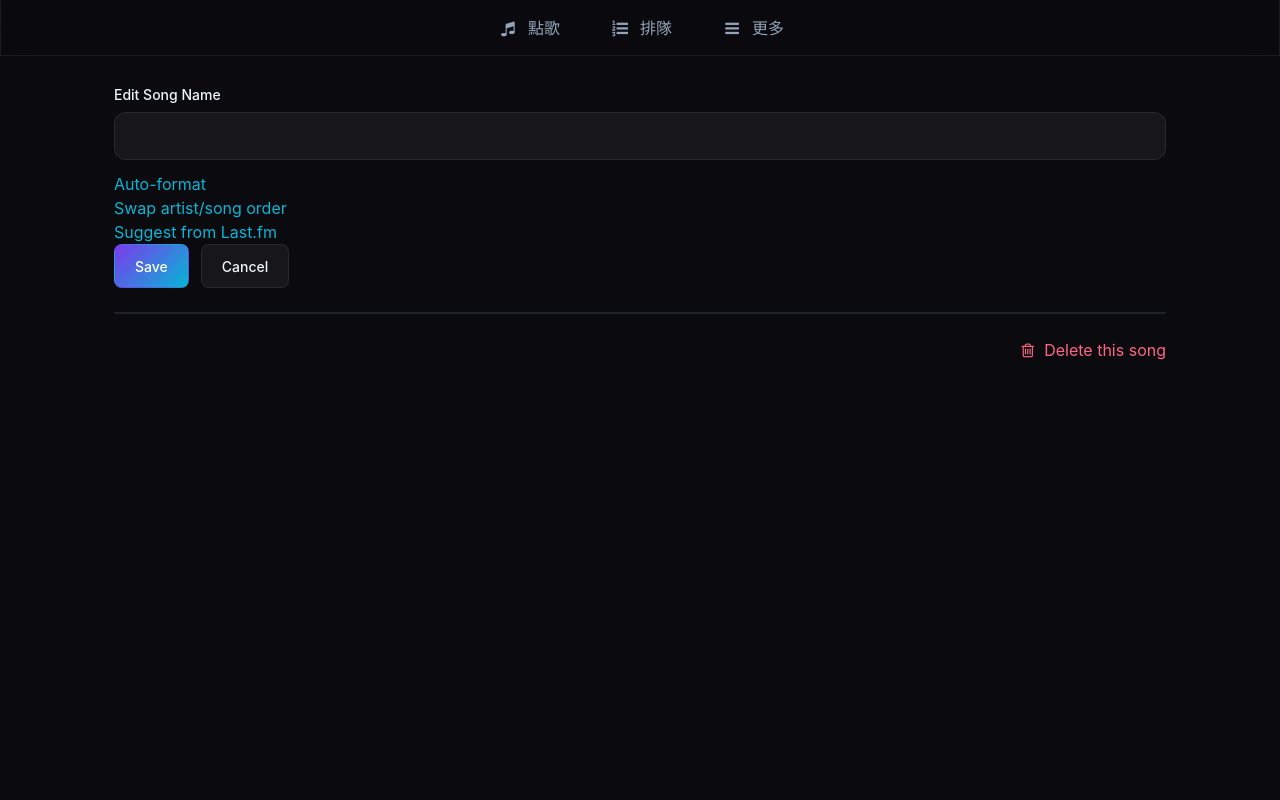
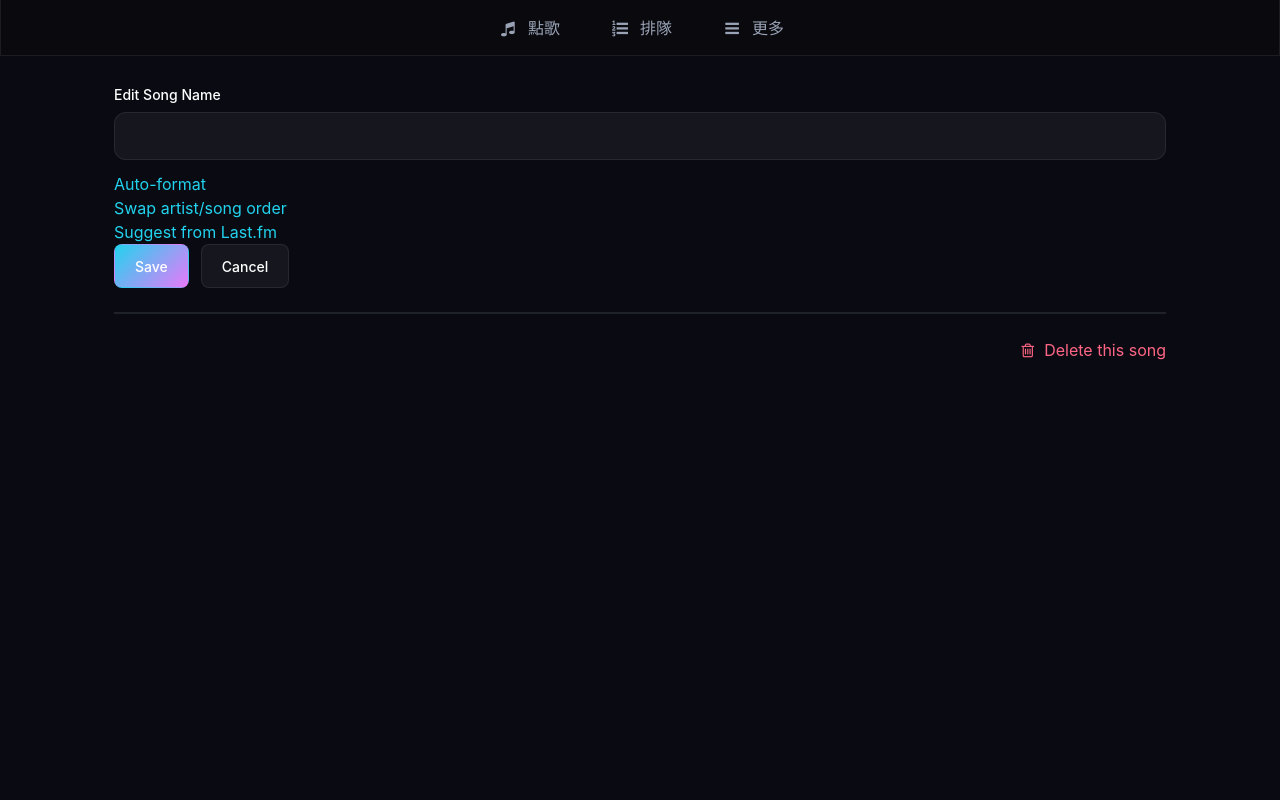
Before and after one commit to victor3359/AloeberryHome-KTV-System, a Python web app: template pikaraoke/templates/edit.html in a window 1280 px wide. Run offline with Jinja, Linux system fonts and the light colour scheme; the template is opened without the code that fills it, so the values that code supplies are empty; some libraries are stand-ins or nearby versions.

Commit message:
feat: apply Neon Night palette to design tokens
Co-Authored-By: Claude Opus 4.8 (1M context) <noreply@anthropic.com>

```diff
--- a/pikaraoke/static/modern-theme.css
+++ b/pikaraoke/static/modern-theme.css
@@ -10,30 +10,32 @@
    -------------------------------------------------------------------------- */
 :root {
     /* Background */
-    --bg-base: #0a0a0f;
+    --bg-base: #0a0a12;
     --bg-surface: rgba(255, 255, 255, 0.05);
     --bg-surface-strong: rgba(255, 255, 255, 0.08);
     --bg-surface-hover: rgba(255, 255, 255, 0.1);
 
     /* Text */
-    --text-primary: #f1f5f9;
-    --text-secondary: #94a3b8;
-    --text-tertiary: #64748b;
+    --text-primary: #ffffff;
+    --text-secondary: #9aa3b5;
+    --text-tertiary: #7c8499;
 
     /* Accent */
-    --accent-gradient: linear-gradient(135deg, #7c3aed, #06b6d4);
-    --accent-purple: #7c3aed;
-    --accent-cyan: #06b6d4;
+    --accent-gradient: linear-gradient(135deg, #22d3ee, #e879f9);
+    --accent-purple: #a78bfa;
+    --accent-cyan: #22d3ee;
+    --accent-2: #e879f9;
+    --accent-violet: #a78bfa;
 
     /* Status */
-    --color-success: #10b981;
+    --color-success: #34d399;
     --color-danger: #ef4444;
-    --color-warning: #f59e0b;
+    --color-warning: #facc15;
 
     /* Borders */
     --border-subtle: rgba(255, 255, 255, 0.08);
     --border-medium: rgba(255, 255, 255, 0.12);
-    --border-accent: rgba(124, 58, 237, 0.4);
+    --border-accent: rgba(34, 211, 238, 0.4);
 
     /* Radii */
     --radius-card: 12px;
@@ -49,13 +51,15 @@
     --mini-player-height: 56px;
 
     /* Glass */
+    --panel: rgba(255, 255, 255, 0.06);
+    --panel-border: rgba(255, 255, 255, 0.12);
     --glass-blur: 12px;
     --glass-blur-strong: 16px;
     --glass-bg: rgba(255, 255, 255, 0.05);
     --glass-border: rgba(255, 255, 255, 0.08);
 
     /* Shadows */
-    --shadow-glow: 0 0 20px rgba(124, 58, 237, 0.15);
+    --shadow-glow: 0 0 20px rgba(34, 211, 238, 0.18);
     --shadow-card: 0 4px 24px rgba(0, 0, 0, 0.3);
     --shadow-dropdown: 0 8px 32px rgba(0, 0, 0, 0.5);
 
--- a/pikaraoke/templates/base.html
+++ b/pikaraoke/templates/base.html
@@ -13,7 +13,7 @@
   <script src="{{  url_for('static', filename='socket.io-4.8.3.min.js') }}"></script>
   <script src="{{  url_for('static', filename='spa-navigation.js') }}"></script>
   <link rel="stylesheet" href="{{  url_for('static', filename='bulma.min.css') }}">
-  <link rel="stylesheet" href="{{  url_for('static', filename='modern-theme.css') }}?v=3">
+  <link rel="stylesheet" href="{{  url_for('static', filename='modern-theme.css') }}?v=4">
   <link rel="stylesheet" href="{{  url_for('static', filename='custom.css') }}?v=3">
   <link rel="icon" type="image/png" href="{{  url_for('static', filename='images/microphone.png') }}">
   <link rel="stylesheet" href="{{  url_for('static', filename='fontello/css/fontello.css') }}?v=2">
```
Also changed, not shown: tests/unit/test_design_tokens.py (added, +24 -0 lines).
